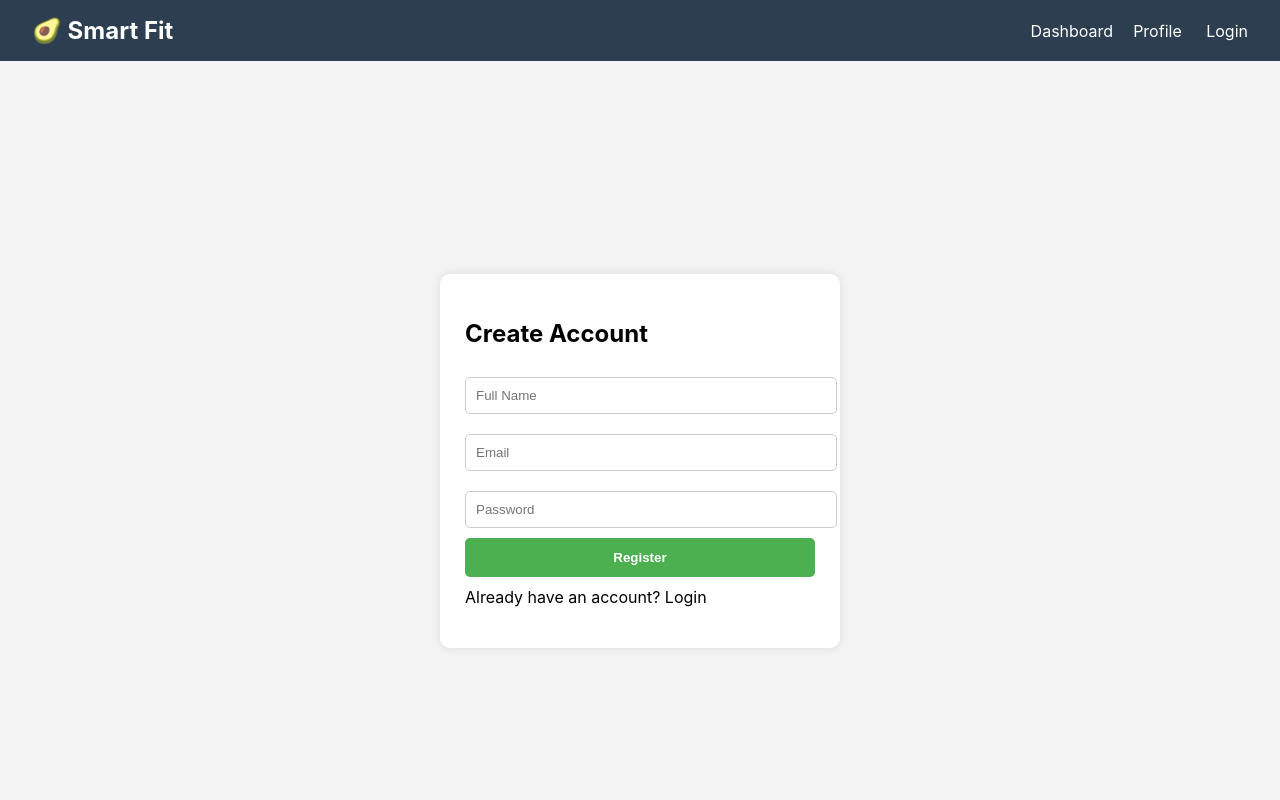
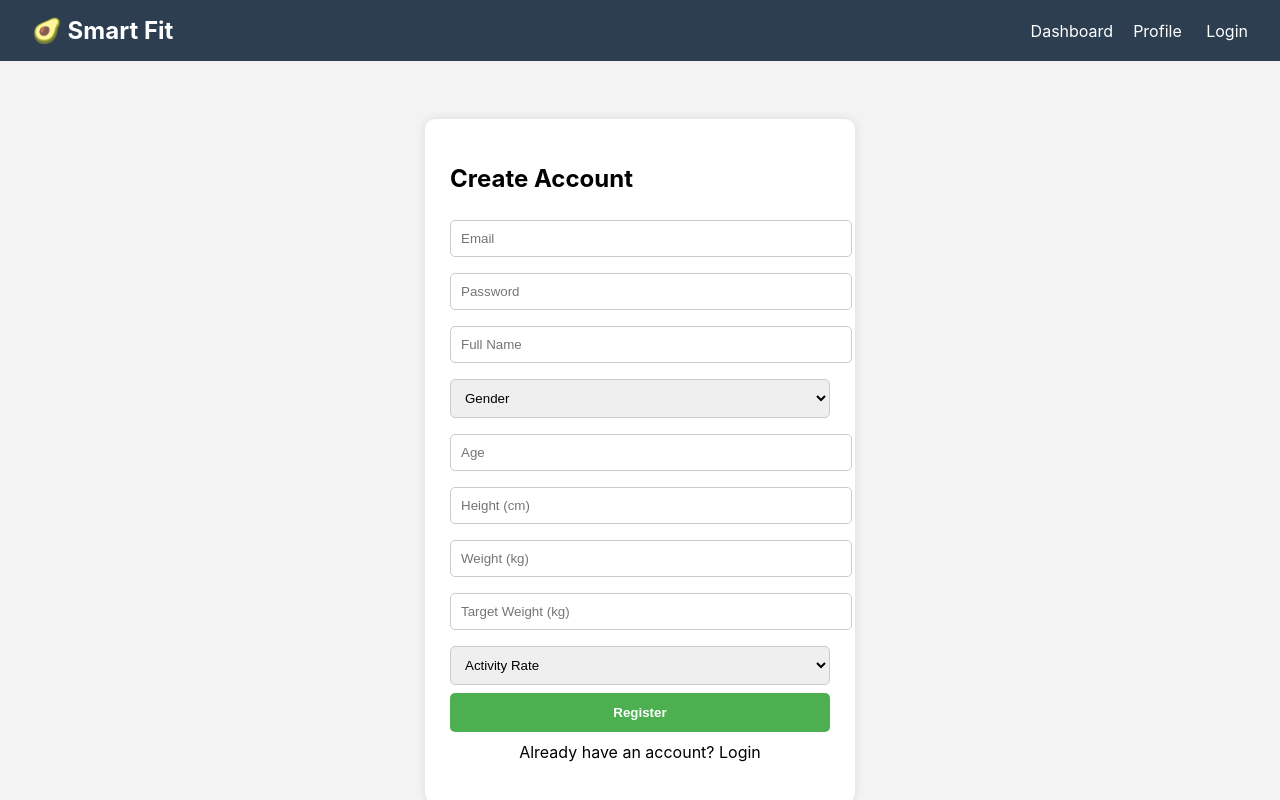
Before and after one commit to mohameA337/smart-nutrition-fit-tracker, a React (Vite) app in the folder frontend/: page /login in a window 1280 px wide. Both pictures are taken after a click on the element "Don't have an account? Register". Shown: the top 800 px of the page. Built offline with nearby package versions, Linux system fonts and the light colour scheme.

Commit message:
merge.rosh

```diff
--- a/frontend/src/pages/Login.jsx
+++ b/frontend/src/pages/Login.jsx
@@ -3,41 +3,46 @@ import axios from "axios";
 
 export default function Auth() {
   const [isLogin, setIsLogin] = useState(true);
+
+  // Common fields
   const [email, setEmail] = useState("");
   const [password, setPassword] = useState("");
+
+  // Signup fields
   const [name, setName] = useState("");
+  const [gender, setGender] = useState("");
+  const [age, setAge] = useState("");
+  const [height, setHeight] = useState("");
+  const [weight, setWeight] = useState("");
+  const [targetWeight, setTargetWeight] = useState("");
+  const [activityRate, setActivityRate] = useState("");
 
   const handleSubmit = async (e) => {
     e.preventDefault();
 
     try {
-      // CHANGE 1 & 2: Use full URL and correct endpoint names (/signup instead of /register)
-      // Also added /v1/ to match the backend router prefix
-      const baseURL = "http://localhost:8000/api/v1/auth";
-      const endpoint = isLogin ? `${baseURL}/login` : `${baseURL}/signup`;
+      const endpoint = isLogin ? "/api/auth/login" : "/api/auth/register";
 
-      // CHANGE 3: Backend expects 'full_name', not 'name'
       const payload = isLogin
         ? { email, password }
-        : { full_name: name, email, password };
+        : {
+            email,
+            password,
+            name,
+            gender,
+            age,
+            height,
+            weight,
+            targetWeight,
+            activityRate,
+          };
 
       const res = await axios.post(endpoint, payload);
 
       alert(isLogin ? "Login successful!" : "Account created!");
-
-      // CHANGE 4: Backend returns 'access_token', not 'token'
-      console.log("User Token:", res.data.access_token);
-
-      // store token
-      if (res.data.access_token) {
-        localStorage.setItem("token", res.data.access_token);
-      }
-
+      localStorage.setItem("token", res.data.token);
     } catch (err) {
-      console.error(err);
-      // specific error message handling for FastAPI validation errors
-      const errorMessage = err.response?.data?.detail || "Something went wrong";
-      alert("Error: " + errorMessage);
+      alert(err.response?.data?.message || "Something went wrong");
     }
   };
 
@@ -46,15 +51,7 @@ export default function Auth() {
       <form onSubmit={handleSubmit} style={styles.card}>
         <h2>{isLogin ? "Login" : "Create Account"}</h2>
 
-        {!isLogin && (
-          <input
-            placeholder="Full Name"
-            value={name}
-            onChange={(e) => setName(e.target.value)}
-            style={styles.input}
-          />
-        )}
-
+        {/* Email */}
         <input
           placeholder="Email"
           type="email"
@@ -64,6 +61,7 @@ export default function Auth() {
           required
         />
 
+        {/* Password */}
         <input
           placeholder="Password"
           type="password"
@@ -73,12 +71,94 @@ export default function Auth() {
           required
         />
 
+        {!isLogin && (
+          <>
+            {/* Name */}
+            <input
+              placeholder="Full Name"
+              value={name}
+              onChange={(e) => setName(e.target.value)}
+              style={styles.input}
+              required
+            />
+
+            {/* Gender */}
+            <select
+              value={gender}
+              onChange={(e) => setGender(e.target.value)}
+              style={styles.input}
+              required
+            >
+              <option value="" hidden>
+                Gender
+              </option>
+              <option value="male">Male</option>
+              <option value="female">Female</option>
+            </select>
+
+            {/* Age */}
+            <input
+              type="number"
+              placeholder="Age"
+              value={age}
+              onChange={(e) => setAge(e.target.value)}
+              style={styles.input}
+              required
+            />
+
+            {/* Height */}
+            <input
+              type="number"
+              placeholder="Height (cm)"
+              value={height}
+              onChange={(e) => setHeight(e.target.value)}
+              style={styles.input}
+              required
+            />
+
+            {/* Weight */}
+            <input
+              type="number"
+              placeholder="Weight (kg)"
+              value={weight}
+              onChange={(e) => setWeight(e.target.value)}
+              style={styles.input}
+              required
+            />
+
+            {/* Target Weight */}
+            <input
+              type="number"
+              placeholder="Target Weight (kg)"
+              value={targetWeight}
+              onChange={(e) => setTargetWeight(e.target.value)}
+              style={styles.input}
+              required
+            />
+
+            {/* Activity Rate */}
+            <select
+              value={activityRate}
+              onChange={(e) => setActivityRate(e.target.value)}
+              style={styles.input}
+              required
+            >
+              <option value="" hidden>
+                Activity Rate
+              </option>
+              <option value="low">Low Activity</option>
+              <option value="moderate">Moderate Activity</option>
+              <option value="high">High Activity</option>
+            </select>
+          </>
+        )}
+
         <button type="submit" style={styles.button}>
           {isLogin ? "Login" : "Register"}
         </button>
 
         <p
-          style={{ cursor: "pointer", marginTop: 10 }}
+          style={{ cursor: "pointer", marginTop: 10, textAlign: "center" }}
           onClick={() => setIsLogin(!isLogin)}
         >
           {isLogin
@@ -99,7 +179,7 @@ const styles = {
     background: "#f3f3f3",
   },
   card: {
-    width: 350,
+    width: 380,
     padding: 25,
     background: "white",
     borderRadius: 10,
@@ -108,7 +188,7 @@ const styles = {
   input: {
     width: "100%",
     padding: 10,
-    margin: "10px 0",
+    margin: "8px 0",
     borderRadius: 5,
     border: "1px solid #ccc",
   },
```
